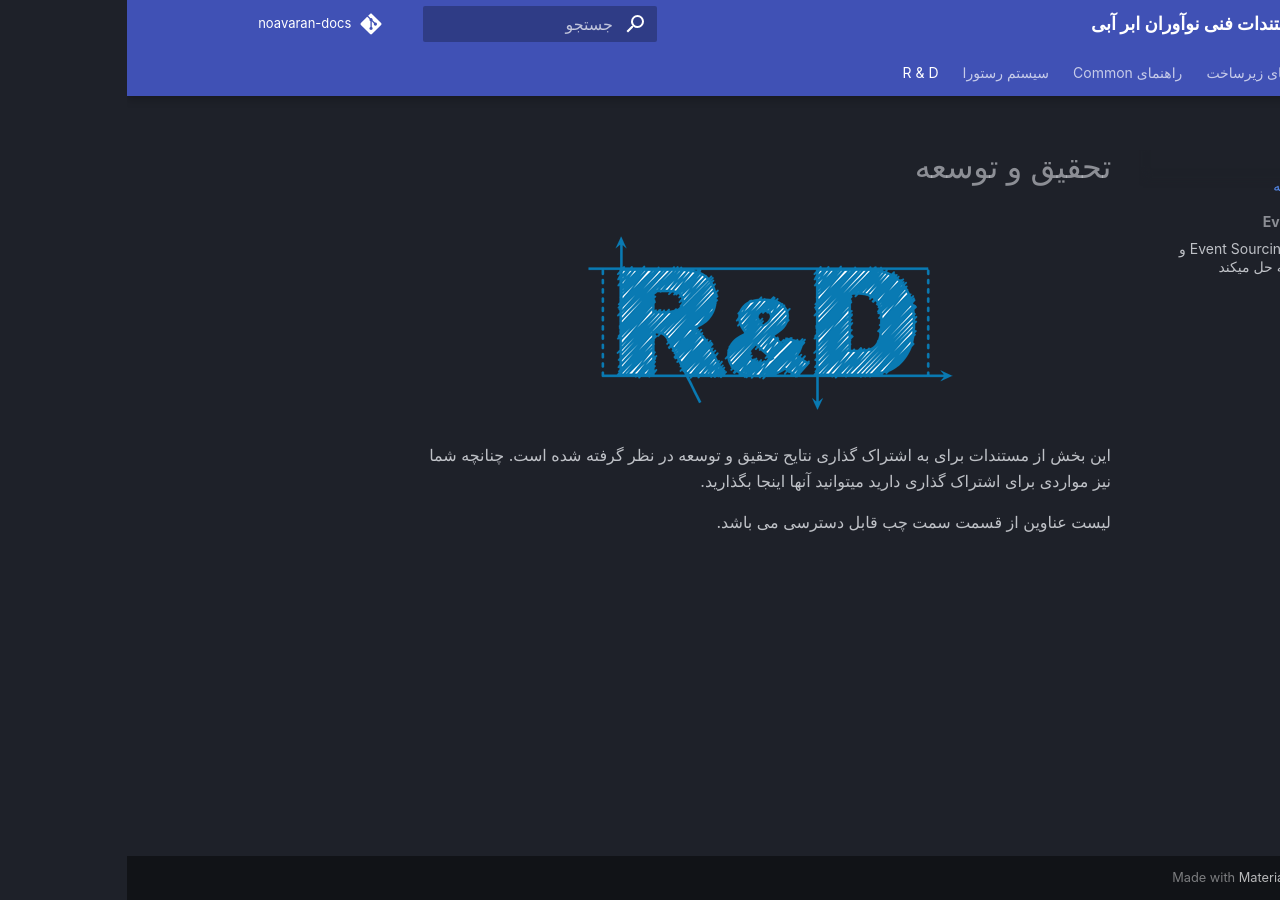
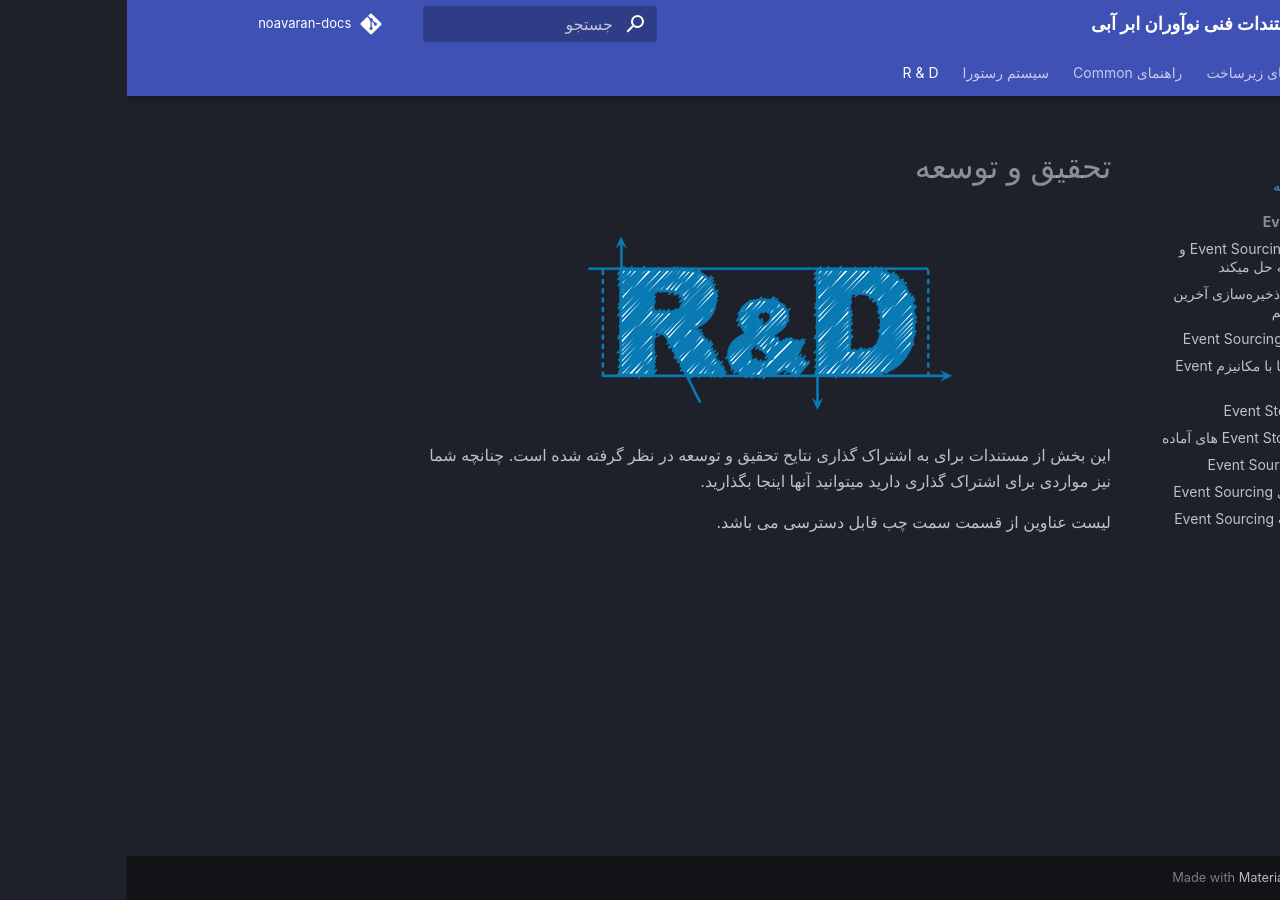
Before and after one commit to blue-innovators/noavaran-docs, an MkDocs documentation site: the page built from docs/research-and-developement/index.md, in a window 1280 px wide. Built offline with MkDocs 1.6.1 and Material for MkDocs 9.7.7, drawn with Linux system fonts in a browser that asks for light colours; some web fonts are replaced; comment, search, counter and statistics services are not loaded.

Commit message:
up to snapshots support

````diff
--- /dev/null
+++ b/docs/event-sourcing/benefits.md
@@ -0,0 +1 @@
+# بررسی مزایای Event Sourcing
--- /dev/null
+++ b/docs/event-sourcing/building-event-store.md
@@ -0,0 +1 @@
+# توسعه یک Event Store
--- /dev/null
+++ b/docs/event-sourcing/competitive-advantage.md
@@ -0,0 +1,77 @@
+# مزیت رقابتی Event Sourcing
+
+<p style="text-align:justify;">
+شما میتوانید توانایی آنالیز تاریخچه کامل دیتا را به وسیله ذخیره سازی هر رویداد با اهمیت با ترتیب زمانی و timestamp بدست بیاورید.
+همچنین میتوانید با بازپخش رویدادها به وضعیت فعلی برسید.
+حتی میتوانید هر زیر رشته از رویدادها ها را برای رسیدن به یک وضعیت خاص و شناسایی فعالیت هایی که باعث ایجاد آن وضعیت شده اند بازپخش کنید.
+این کار با نام Temporal Query یا کوئری زمانی شناخته می شود، یک قابلیت متحول کننده که جزو قابلیت های ذاتی Event Sourcing می باشد.
+</p>
+
+## 🔸 Temporal Queries (کوئری های زمانی)
+
+<p style="text-align:justify;">
+کوئری های زمانی به مانند توانایی سفر به زمان‌های گذشته می باشند. زیرا که به واسه اجرای این کوئری ها شما نمیتوانید به وضعیت سیستم در هر نقطه زمانی دلخواه در گذشته برگردید.
+</p>
+
+<p style="text-align:justify;">
+حال به مثال دپارتمان پشتیبانی مشتریان برمیگردیم. این بار فرض میکنیم دیتای تاریخچه حساب مشتری نیز  با مکانیز Event Sourcing ذخیره شده است.
+اپراتور پشتیبانی اکنون میتواند در نقطه های مختلف زمانی در گذشته اطلاعات را چک نماید تا بتواند بفهمد در کدام نقطه از زمان مبلغ کسر شده از حساب کاربر نادرست بوده است.
+شکل زیر نشان میدهد که چطور کوئری زمانی میتواند به یک رشته از رویدادها که نمایانگر جزئیات فعالیت های حساب کاربری مشتری می باشد اعمال شوند.
+</p>
+
+<p align="center">
+  <img src="/assets/images/event-sourcing-figure-22-1.png"/>
+</p>
+
+<p style="text-align:justify;">
+بازپخش رویدادها یک مکانیزم درونی کوئری های زمانی می باشد. در شکل بالا از بازپخش رویدادها برای محاسبه وضعیت در دو نقطه متفاوت زمانی استفاده شده است.
+شما به عنوان یک برنامه نویس در طی دوران کاری خود حتماً به این کوئری ها برخورد کرده اید. ابزار سورس کنترل Git خود نمونه بارزی از این موضوع می باشد.
+در ادامه شما میتوانید مثال های واقعی از اجرا کردن یک کوئری زمانی در یک Event Store واقعی ببینید.
+</p>
+
+<p style="text-align:justify;">
+با بهره گیری از رشته رویدادهای شکل بالا اپراتور پشتیبانی تلفن همراه میتواند سوال‌های در مورد تاریخچه فعالیت مشتری بپرسد. و حتی جالب تر از آن یک اپراتور میتواند داده چندین حساب مشتری را با هم ترکیب کند تا رفتارهای یک دموگرافیک خاص از مشتریان را شناسایی کند. این اطلاعات میتواند به منظور اجرای بازاریابی کمی و تصمیمات توسعه محصول استفاده شوند. Projection ها فیچری زیرساختی هستند که به ما اجازه میدهند چندین رشته از رویداد را با هم ترکیب کرده و کوئری های زمانی پیچیده بر روی آن ها اعمال نماییم.
+</p>
+
+
+## 🔸 Projections
+
+<p style="text-align:justify;">
+محدودیت برخی Event store ها دشواری در اجرای کوئری های فی البداهه در چندین رشته از رویدادها می باشد.
+در یک دیتابیس sql این موضوع با join های مستقیم قابل حل می باشد. برای حل این مشکل Event Store ها از کانسپتی با نام Projection استفاده می کنند.
+این Projection ها چندین رشته رویداد ورودی را به یک رشته رویداد خروجی تبدیل می نمایند.
+به عنوان مثال یک اپراتور تلفن همراه میتواند رشته رویدادهای مربوط به حساب بسیاری از مشتریانش را ترکیب کند تا بتواند به این سوال پاسخ دهند :
+"تعداد کل دقایق مکالمه های برقرار شده در یک روز خاص توسط یک دموگرافیک خاص در طی یک رویداد ورزشی مشخص چقدر بوده است ؟"
+یا این سوال :
+"آیا میران جمع دقایق مکالمه یک دموگرافیک خاص در طی یک آفر ویژه افزایش یافت ؟"
+شکل زیر نشان می دهد که چطور چنین سوالات دلبخواهی میتوانند به واسطه ترکیب رشته رویدادهای مختلف با استفاده از Projection پرسیده شوند :
+</p>
+
+<p align="center">
+  <img src="/assets/images/event-sourcing-figure-22-2.png"/>
+</p>
+
+<p style="text-align:justify;">
+در شکل بالا هر رشته رویداد نمانده حساب یک مشتری است که به عنوان ورودی به متد Projection داده شده است.
+Proejction نمایش داده شده در شکل بالا تمامی رویدادهای بین تاریخ یکم الی پنجم مارس که صاحب آن بین 16 الی 24 سال سن دارد را منتشر خواهد کرد.
+با داشتن تمامی رویدادهای مورد نظر در یک رشته تکی اجرای کوئری به منظور بدست آوردن جمع کل، میانگین و یا دیگر اطلاعات مورد نیاز آسان تر و بهینه تر می باشد.
+</p>
+
+<p style="text-align:justify;">
+این امان نیز وجود دارد که شما بخواهید چندین رشته رویداد را به یک یا چندین رشته رویداد دیگر تبدیل نمایید. در ادامه خواهید دید که با Event Store ساخته شده توسط Greg young شما قدرت و انعطاف بالایی خواهید داشت. شما میتوانید از قابلیت های غنی جاوا اسکریپت در متدهای Proejction استفاده نمایید.
+</p>
+
+## 🔸 Snapshots
+
+<p style="text-align:justify;">
+یکی از عواقب نگهداری وضعیت سیستم به عنوان مجموعه ای از رویدادها این است که رشته های رویدادها می توانند خیلی بزرگ شوند بدین معنا که زمان بازپخش این رویدادها میتواند بصورت قابل توجهی قابل توجهی افزایش پیدا کند. برای جلوگیری از این مشکل پرفورمنس event store ها از snapshot استفاده میکنند.
+snapshot ها قدم های میانی در یک رشته رویداد هستن که نمایانگر وضعیت آخر بعد از بازپخش های رویدادهای گذشته آن می باشند. مثال زیر را مشاهده نمایید :
+</p>
+
+<p align="center">
+  <img src="/assets/images/event-sourcing-figure-22-3.png"/>
+</p>
+
+<p style="text-align:justify;">
+وقتی یک برنامه میخواهد وضعیت فعلی یک اگریگیت را از رشته رویدادهایش لود کند تنها کاری که بایستی انجام شود پیدا کردن آخرین Snapshot و بازپخش زیررشته ای از رویداد ها بعد از آن snapshot می باشد.
+</p>
--- /dev/null
+++ b/docs/event-sourcing/costs.md
@@ -0,0 +1 @@
+# سنجش معایب Event Sourcing
--- /dev/null
+++ b/docs/event-sourcing/event-sourced-aggregates.md
@@ -0,0 +1,174 @@
+# Aggregate ها با مکانیزم Event Sourcing
+
+<p style="text-align:justify;">
+به منظور سازگاری با Event sourcing بایستی Aggreagte ها رویداد محول باشند. و مهم است که بتوانند وضعیتشان را از روی event ها محاسبه کنند.
+افرادی که با رویکرد DDD توسعه می دهند دریافته اند که یک اثر جانبی مثبت مکانیزم Event Sourcing رفتار محور بودن Aggregate ها می باشد که این موضوع سطح بیانگر بودن رویدادهای دامین را افزایش داده است.
+یک مزیت رضایت بخش دیگر این است که persistance بیشتر loosely coupled و کمتر مشکل خیز می باشد.
+</p>
+
+## 🔸 ساختار
+
+<p style="text-align:justify;">
+زمانی که میخواهیم Aggregate هایی را در یک دامیت Event Sourced شده ایجاد کنیم چندین نکته کلیدی وجود دارد.
+اولین نکته این است که آن Aggregate بتواند یک رویداد دامین را بر روی خودش با توجه به قوانین بیزینسی اعمال نماید.
+دومین نکته این است که بایستی یک لیست از رویدادهای uncommited بایستی بر روی Aggreagte نگهداری شوند که بتوانیم در نهایت آنها را در Event Store ذخیره نماییم.
+سومین نکته این است که هر Aggregate بایستی ورژن داشته باشد که بتوانیم از روی آن Snapshot بسازیم و از روی آن ها Aggreagte را بسازیم.
+</p>
+
+### 🔹 اضافه کردن قابلیت های Event Sourcing
+
+<p style="text-align:justify;">
+اغلب بهتر است که یک کلاس پایه برای Aggregate ها بسازیم که تمامی دیگر Aggregate ها از آن ارث ببرند. با اینکار مشترکات Aggreagte ها را کپسوله کرده ایم.
+</p>
+
+```csharp
+public abstract class EventSourcedAggregate : Entity
+{
+	 public List<DomainEvent> Changes { get; private set; }
+	 public int Version { get; protected set; }
+	 public EventSourcedAggregate()
+	 {
+		Changes = new List<DomainEvent>();
+	 }
+	 public abstract void Apply(DomainEvent changes);
+}
+```
+<p style="text-align:justify;">
+در اینجا Changes یک لیست از رویدادهای Uncomitted می باشد.
+همچنین Version ورژن Aggregate را نگهداری می کند.
+متد Apply نیز یک رویداد دامین را میگیرد و Aggregate بایستی آن را با توجه به قوانین بیزینسی دامین اعمال نماید.
+حال بیایید یک مثال از پیاده سازی این کلاس پایه در دامین اپراتور تلفن همراه به منظور مدل کردن Aggregate حساب مشتری ببینیم :
+</p>
+
+```csharp
+public class PayAsYouGoAccount : EventSourcedAggregate
+{
+	 private FreeCallAllowance _freeCallAllowance;
+	 private Money _credit;
+	 private PayAsYouGoInclusiveMinutesOffer _inclusiveMinutesOffer =
+	 new PayAsYouGoInclusiveMinutesOffer();
+	 public PayAsYouGoAccount()
+	 { }
+	 public override void Apply(DomainEvent @event)
+	 {
+		 When((dynamic)@event);
+		 Version = Version ++;
+	 }
+	 private void When(CreditAdded creditAdded)
+	 {
+		 _credit = _credit.Add(creditAdded.Credit);
+	 }
+	 private void When(PhoneCallCharged phoneCallCharged)
+	 {
+		 _credit = _credit.Subtract(phoneCallCharged.CostOfCall);
+		 if (_freeCallAllowance != null)
+		 _freeCallAllowance.Subtract(phoneCallCharged.CoveredByAllowance);
+	 }
+	 private void When(AccountCreated accountCreated)
+	 {
+		 Id = accountCreated.Id;
+		 _credit = accountCreated.Credit;
+	 }
+	 ...
+}
+```
+
+<p style="text-align:justify;">
+پیاده سازی متد Apply از دیتا تایپ dynamic کمک میگیرد که این امکان را ایجاد میکند که Handler های بسیار گویا داشته باشیم.
+این Handler ها همان متدهای When می باشند.
+هر متد When انتظار میرود که برای خواننده کد شفاف باشد که به چه تایپ رویدادی واکنش نشان میدهد.
+متد Apply همچنین ورزن Aggregate را آپدیت می نماید.این موضوع به ما کمک میکند که بفهمیم قبل از اینکه ادامه دهیم آیا عملیات مورد نظر اجرا شده است یا نه.
+مقدار Version در Aggregate یک عدد ترتیبی است نسبت به ایتدای رشته رویدادهای آن Aggregate.
+</p>
+
+### 🔹 ارائه api های Domain-Focused
+
+<p style="text-align:justify;">
+متد Apply جزئیات پیاده سازی داخلی یک Aggregate می باشد و نباید بتوان آن را از بیرون صدا زد. تنها دلیلی که این متد public می باشد برای این است که بتوانیم Aggregate را Rehydrate نماییم.
+موضوع Rehydrate کردن جلوتر توضیح داده می شود. در بیرون یک Aggregate سرویس ها همچنان از طریق Api های گویا با Aggregate ارتباط برقرار می کنند.
+یعنی سرویس ها از رویدا محور بودن aggregate ها بی خبر می باشند.
+مثال این موضوع متد Topup در Aggregate حساب مشتری که نامش PayAsYouGoAccount می باشد :
+</p>
+
+```csharp
+public class PayAsYouGoAccount : EventSourcedAggregate
+{
+	 private FreeCallAllowance _freeCallAllowance;
+	 private Money _credit;
+	 private PayAsYouGoInclusiveMinutesOffer _inclusiveMinutesOffer =
+	 new PayAsYouGoInclusiveMinutesOffer();
+	 public PayAsYouGoAccount()
+	 { }
+	 ...
+	 public void TopUp(Money credit, IClock clock)
+	 {
+		 if (_InclusiveMinutesOffer.IsSatisfiedBy(credit))
+		 Causes(new CreditSatisfiesFreeCallAllowanceOffer(
+		 this.Id, clock.Time(), _inclusiveMinutesOffer.FreeMinutes)
+		 );
+		 Causes(new CreditAdded(this.Id, credit));
+	 }
+	 private void Causes(DomainEvent @event)
+	 {
+		 Changes.Add(@event);
+		 Apply(@event);
+	 }
+	 ...
+}
+```
+
+<p style="text-align:justify;">
+در مثال بالا نمایی از آنچه سرویس های دامین و اپلیکیشن بیرونی میبینند مشاهده میکنید. این سرویس ها نمی دانند که این Aggregate از مکانیزم Event Sourcing استفاده میکند.
+این سرویس ها تنها متدهای سطح بالایی مانند Topup را میبینند که که مفاهیم دامین را بیان میکند.
+از این زاویه نگاه این Aggregate ها با Aggregate هایی که بر پایه مکانیزم Event sourcing  کار نمیکنند فرقی ندارند.
+برای شفاف تر شدن این موضوع بیایید استفاده از این aggregate را در سطح سرویس اپلیکیشن ببینیم :
+</p>
+
+```csharp
+// application service
+public class TopUpCredit
+{
+	 private IPayAsYouGoAccountRepository _payAsYouGoAccountRepository;
+	 private IDocumentSession _unitOfWork;
+	 private IClock _clock;
+	 public TopUpCredit(IPayAsYouGoAccountRepository payAsYouGoAccountRepository,
+	 IClock clock)
+	 {
+		 _payAsYouGoAccountRepository = payAsYouGoAccountRepository;
+		 _clock = clock;
+	 }
+	 public void Execute(Guid id, decimal amount)
+	 {
+		 ...
+		 var account = _payAsYouGoAccountRepository.FindBy(id);
+		 var credit = new Money(amount);
+		 // .. expressive domain-focused API - no hint of event sourcing
+		 account.TopUp(credit, _clock);
+		 _payAsYouGoAccountRepository.Save(account);
+		 ...
+	 }
+}
+```
+
+<p style="text-align:justify;">
+وقتی متد Topup صدا زده میشود یا رویداد
+CreditSatisfiedFreeCallAllowanceOffer
+و یا رویداد
+CreditAdded
+ایجاد می شود که نوع رویداد بر پایه قوانین InclusiveMinutesOfferBusiness مشخص می گردد.
+این متدها پس از پاس داده شدن به متد Apply وضعیت Aggregate را تغییر می دهند.
+اما این رویدادها همچنین باید persist شوند تا هر زمان که Aggregate لود شد بازپخش شوند.
+متد Causes این دغدغه ها را مدیریت میکند و رویداد را به فیلد changes اضافه می کند که مجموعه ای از رویدادهای uncomitted می باشد و سپس رویداد را به متد Apply پاس می دهد.
+</p>
+
+### 🔹 افزودن پشتیبانی از Snapshot ها
+
+## 🔸 Persisting & Rehydrating
+
+### 🔹 ساخت یک Repository بر پایه Event Sourcing
+
+### 🔹 افزودن Persistance و Reload کردن Snapshot ها
+
+## 🔸 مدیریت Concurrency
+
+## 🔸 اجرای تست
--- a/docs/event-sourcing/introduction.md
+++ b/docs/event-sourcing/introduction.md
@@ -1 +1,26 @@
 # مقدمه‌ای بر  Event Sourcing و مشکلاتی را که حل میکند
+
+<p align="center">
+  <img src="/assets/images/event-sourcing.jpg" />
+</p>
+
+<p style="text-align:justify;">
+رویکرد event sourcing در سال های اخیر به دلیل ارائه مزیت‌های رقابتی در کسب و کارها و چالش‌های فنی جذاب محبوبیت زیادی را کسب کرده است.
+از آنجا که تاریخچه کامل فعالیت ها ذخیره میشود، این مکانیزم به کسب و کارها اجازه میدهد که جنبه‌های زیادی از داده هایشان را به صورت عمیقی درک نمایند.
+این جنبه‌ها شامل درکی با جزئیات از رفتار مشتریانشان به همراه تاریخچه اطلاعات ایشان و اجرای کوئری‌های نوین  در راستای دریافت اطلاعات به منظور توسعه محصول، استراتژی‌های مارکتینگ و دیگر تصمیمات حوزه کسب و کار می باشد.
+با استفاده از event soucing میتوانید بفهمید که در هر نقطه ای از زمان سیستم به چه شکلی بوده و چگونه به آن وضعیت رسیده است.
+در بسیاری از دامین ها این قابلیتی متحول کننده است.
+</p>
+
+<p style="text-align:justify;">
+ بسیاری از سیستم های امروزی تنها آخرین وضعیت داده ها را نگهداری میکنند و به همین دلیل امکان بررسی تاریخچه اطلاعات از دست می رود. اما مکانیزم event sourcing یک نگاه تازه به ذخیره سازی دیتا دارد.
+</p>
+
+<p style="text-align:justify;">
+همچنین افرادی که با رویکرد DDD توسعه می دهند اغلب علاقمند به ترکیب event sourcing و cqrs می باشند تا به مقیاس پذیری و بهره وری بالا دست پیدا کنند.
+cqrs اساساً درباره denormalize کردن داده ها می باشد اما این الگو سینرژی بسیار خوبی با event sourcing دارد بطوری که یک کامیونیتی حول این دو موضوع با هم شکل گرفته است.
+</p>
+
+<p style="text-align:justify;">
+در ادامه با مثال‌هایی درباره اهمیت مکانیزم event sourcing و مقایسه آن با روش‌های سنتی صحبت خواهیم کرد. در تمامی مثال‌هایی که جلوتر بررسی خواهیم کرد یک دامین فرضی در مورد یک سرویس در شبکه موبایل که بصورت پیش پرداخت کار میکند دارند. در این دامین مشتریان اعتبار خود را با کارت شارژها یا بن کارت‌ها میتوانند افزایش دهند.
+</p>
--- /dev/null
+++ b/docs/event-sourcing/references.md
@@ -0,0 +1 @@
+# منابع
--- /dev/null
+++ b/docs/event-sourcing/snapshots-limitations.md
@@ -0,0 +1,22 @@
+# محدودیت‌های ذخیره‌سازی آخرین وضعیت سیستم
+
+<p style="text-align:justify;">
+اگر شما تنها آخرین وضعیت دامین مدل خود را نگهداری کنید هیچ راهی برای درک اینکه این سیستم چطور به این وضعیت رسیده است ندارید. در نتیجه نمی توانید رفتار گذشته به منظور کشف دیدگاه جدید یا عیب یابی آنالیز نمایید. برای انتقال بهتر این موضوع بیایید یک مثال را بررسی نماییم.
+در دپارتمان پشتیبانی مشتریان یک اپراتور تلفن همراه یک تماس دریافت میشود که در آن مشتری از خالی بودن حساب خود بعد از شارژ حساب خود ناراضی می باشد. این مشتری تنها چند تماس کوتاه بعد از شارز حساب خود برقرار کرده است اما حساب او خالی می باشد. اپراتور پشتیبانی مشتریان با نگاه به دیتابیس میتواند اطلاعات زیر را مشاهده نماید :
+</p>
+
+<p align="center">
+  <img src="/assets/images/event-sourcing-table-22-1.png"/>
+</p>
+
+<p style="text-align:justify;">
+با نگاه به اطلاعات داخل دیتابیس اپراتور پشتیبانی تنها میتواند با این موضوع که حساب کاربر خالی می باشد موافقت نماید اما هیچ تاریخچه‌ای از اینکه چطور حساب کاربر صفر شده است ندارد. فرض کنید مشتری با استفاده از قبض ها و تاریخچه مکالمات خود اطلاعات زیر را به اپراتور ارائه میدهد:
+</p>
+
+<p align="center">
+  <img src="/assets/images/event-sourcing-table-22-2.png"/>
+</p>
+
+<p style="text-align:justify;">
+در این جدول همانطور که نمایش داده شده است شارژ کردن حساب مشتری به مقدار 10 دلار معادل 20 دقیقه مکالمه می باشد. بعد از برقراری یک تماس 10 دقیقه ای و یک تماس 5 دقیقه ای اعتبار مشتری به صفر رسیده است. در اینجا مشخص است که خطایی رخ داده است اما از آنجا که اپراتور تاریخچه حساب مشتری را در دست ندارد نمیتواند سرویس خوبی ارائه دهد. در این مثال یک مورد واضح که نیاز به event sourcing و ذخیره تاریخچه غنی دارد طرف هستیم.
+</p>
--- /dev/null
+++ b/docs/event-sourcing/summary.md
@@ -0,0 +1 @@
+# جمع بندی
--- /dev/null
+++ b/docs/event-sourcing/using-event-store.md
@@ -0,0 +1 @@
+# استفاده از Event Store های آماده
--- a/mkdocs.yml
+++ b/mkdocs.yml
@@ -30,6 +30,17 @@
     - research-and-developement/index.md
     - Event Soucing:
       - event-sourcing/introduction.md
+      - event-sourcing/snapshots-limitations.md
+      - event-sourcing/competitive-advantage.md
+      - event-sourcing/event-sourced-aggregates.md
+      - event-sourcing/building-event-store.md
+      - event-sourcing/using-event-store.md
+      - event-sourcing/cqrs-and-es.md
+      - event-sourcing/benefits.md
+      - event-sourcing/costs.md
+      - event-sourcing/references.md
+      - event-sourcing/summary.md
+
 
 theme:
   name: material
````
Also changed, not shown: docs/event-sourcing/cqrs-and-es.md (added, +1 -0 lines), docs/assets/images/event-sourcing-figure-22-1.png (added), docs/assets/images/event-sourcing-figure-22-2.png (added), docs/assets/images/event-sourcing-figure-22-3.png (added), docs/assets/images/event-sourcing-table-22-1.png (added), docs/assets/images/event-sourcing-table-22-2.png (added), docs/assets/images/event-sourcing.jpg (added).
